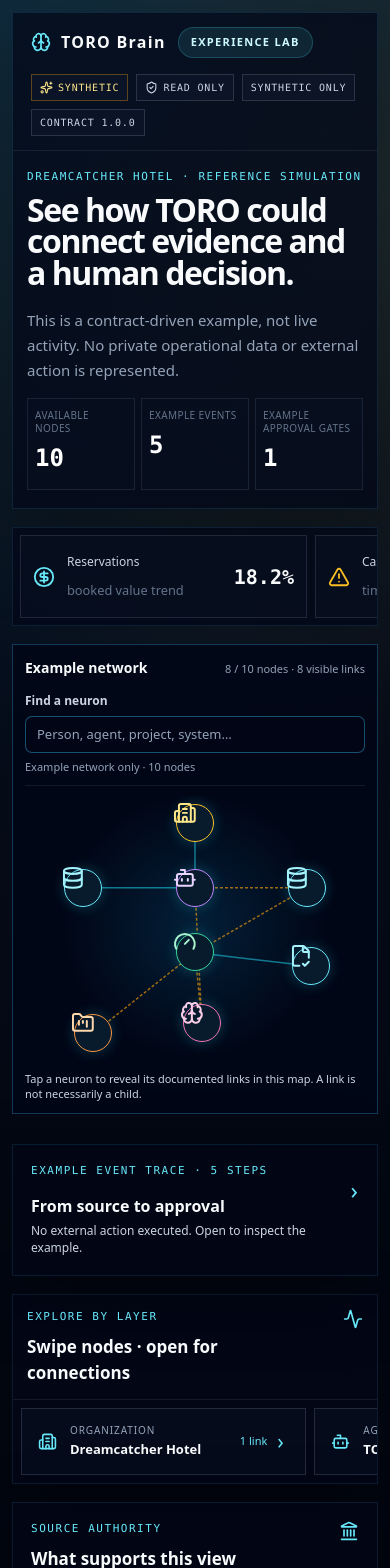
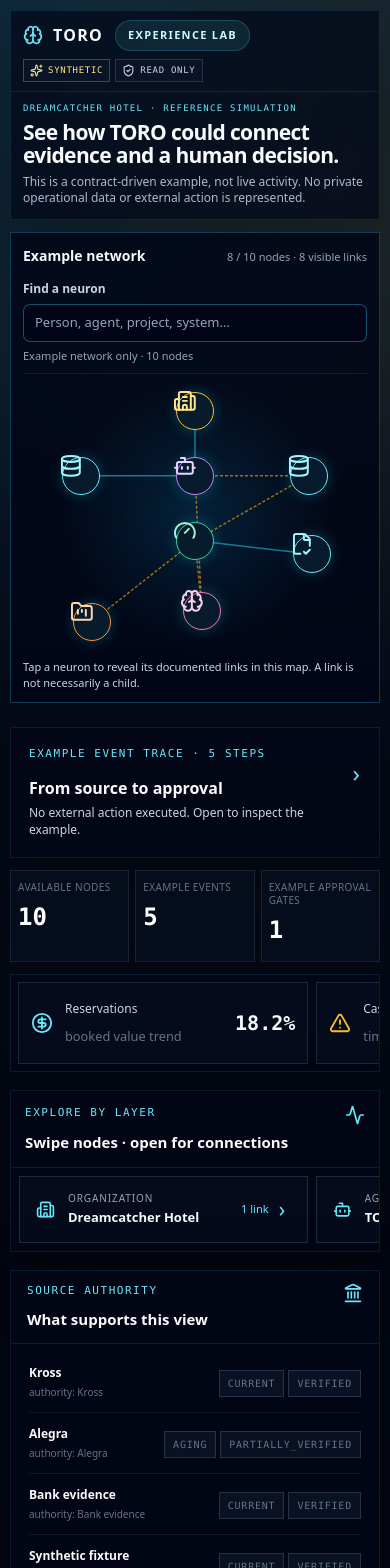
Before and after one commit to Dramcatcherst/Toro-OS, a Next.js app: page /brain in a window 390 px wide. Shown: the top 1568 px of the page. Built offline with nearby package versions, Linux system fonts and the light colour scheme.

Commit message:
Put Brain map first in viewport

```diff
--- a/src/app/brain/brain.module.css
+++ b/src/app/brain/brain.module.css
@@ -1,6 +1,6 @@
 .page {
   min-height: 100vh;
-  padding: 24px;
+  padding: 14px;
   background:
     radial-gradient(circle at 18% 0%, rgba(14, 165, 233, 0.16), transparent 30%),
     radial-gradient(circle at 88% 8%, rgba(245, 158, 11, 0.11), transparent 24%),
@@ -10,7 +10,7 @@
 
 .hero {
   max-width: 1600px;
-  margin: 0 auto 18px;
+  margin: 0 auto 12px;
   border: 1px solid rgba(56, 189, 248, 0.14);
   background: rgba(2, 6, 23, 0.72);
   box-shadow: 0 24px 80px rgba(0, 0, 0, 0.35);
@@ -21,7 +21,7 @@
   gap: 16px;
   align-items: center;
   justify-content: space-between;
-  padding: 14px 18px;
+  padding: 10px 16px;
   border-bottom: 1px solid rgba(148, 163, 184, 0.12);
 }
 
@@ -76,10 +76,7 @@
 }
 
 .heroGrid {
-  display: grid;
-  grid-template-columns: minmax(0, 1.4fr) minmax(340px, 0.6fr);
-  gap: 24px;
-  padding: clamp(24px, 4vw, 54px);
+  padding: 12px 16px 14px;
 }
 
 .eyebrow {
@@ -93,29 +90,31 @@
 }
 
 .hero h1 {
-  max-width: 1000px;
-  font-size: clamp(32px, 5vw, 72px);
-  line-height: 0.98;
-  letter-spacing: -0.045em;
+  max-width: 1100px;
+  font-size: clamp(22px, 2.4vw, 34px);
+  line-height: 1.12;
+  letter-spacing: -0.03em;
   font-weight: 900;
 }
 
 .lead {
-  max-width: 860px;
-  margin-top: 20px;
-  color: #94a3b8;
-  font-size: clamp(15px, 1.3vw, 19px);
-  line-height: 1.65;
+  max-width: 1100px;
+  margin-top: 6px;
+  color: #a9bbcf;
+  font-size: 13px;
+  line-height: 1.45;
 }
 
 .heroStats {
   display: grid;
+  grid-template-columns: repeat(3, minmax(0, 1fr));
   gap: 10px;
-  align-content: end;
+  max-width: 1600px;
+  margin: 0 auto 12px;
 }
 
 .heroStats div {
-  padding: 18px;
+  padding: 12px 14px;
   border: 1px solid rgba(148, 163, 184, 0.14);
   background: rgba(8, 15, 32, 0.68);
 }
@@ -131,9 +130,9 @@
 
 .heroStats strong {
   display: block;
-  margin: 7px 0 5px;
+  margin: 4px 0;
   font-family: ui-monospace, SFMono-Regular, Menlo, monospace;
-  font-size: 32px;
+  font-size: 22px;
   color: #fff;
 }
 
@@ -182,10 +181,10 @@
 .mainGrid,
 .lowerGrid {
   max-width: 1600px;
-  margin: 0 auto 18px;
+  margin: 0 auto 12px;
   display: grid;
-  grid-template-columns: minmax(0, 1.6fr) minmax(340px, 0.4fr);
-  gap: 18px;
+  grid-template-columns: minmax(0, 1fr);
+  gap: 12px;
 }
 
 .mainGridCanonical {
@@ -207,13 +206,13 @@
   align-items: flex-start;
   justify-content: space-between;
   gap: 18px;
-  padding: 18px;
+  padding: 12px 16px;
   border-bottom: 1px solid rgba(148, 163, 184, 0.12);
 }
 
 .graphHeader h2,
 .panelHead h2 {
-  font-size: 17px;
+  font-size: 15px;
   font-weight: 750;
   color: #f8fafc;
 }
@@ -284,7 +283,7 @@
 
 .graphCanvas {
   position: relative;
-  min-height: 720px;
+  min-height: max(520px, calc(100svh - 290px));
   overflow: hidden;
   background-image:
     linear-gradient(rgba(56, 189, 248, 0.045) 1px, transparent 1px),
@@ -733,10 +732,7 @@
 .footer svg { width: 15px; height: 15px; }
 
 @media (max-width: 1100px) {
-  .heroGrid,
-  .mainGrid { grid-template-columns: 1fr; }
-  .heroStats { grid-template-columns: repeat(3, 1fr); }
-  .graphCanvas { min-height: 660px; }
+  .graphCanvas { min-height: max(520px, calc(100svh - 290px)); }
   .node { width: 160px; }
 }
 
@@ -771,10 +767,10 @@
   .mobileBrain .mobileNode:target { border-color: #67e8f9; background: rgba(34, 211, 238, 0.12); }
   .mobileBrain .mobileNode:last-child { border-bottom: 1px solid rgba(148, 163, 184, 0.2); }
   .desktopBrain { display: none; }
-  .page { padding: 12px; }
-  .heroTopline { align-items: flex-start; flex-direction: column; }
-  .heroGrid { padding: 24px 18px; }
-  .heroStats { grid-template-columns: 1fr 1fr 1fr; }
+  .page { padding: 10px; }
+  .heroTopline { align-items: flex-start; flex-direction: column; gap: 8px; }
+  .heroGrid { padding: 10px 14px 12px; }
+  .heroStats { grid-template-columns: repeat(3, minmax(0, 1fr)); }
   .signalStrip {
     display: flex;
     gap: 8px;
@@ -806,7 +802,14 @@
 }
 
 @media (max-width: 540px) {
-  .heroGrid { gap: 16px; padding: 18px 14px; }
+  .heroTopline { padding: 9px 12px; }
+  .heroGrid { padding: 10px 12px 12px; }
+  .hero h1 { font-size: 21px; }
+  .hero .eyebrow { margin-bottom: 5px; font-size: 9px; }
+  .lead { font-size: 12px; line-height: 1.4; }
+  .badges { gap: 5px; }
+  .badges span { font-size: 9px; padding: 4px 6px; }
+  .badges span:nth-child(n + 3) { display: none; }
   .heroStats { grid-template-columns: repeat(3, minmax(0, 1fr)); gap: 6px; }
   .heroStats div { min-width: 0; padding: 10px 7px; }
   .heroStats span { font-size: 10px; line-height: 1.3; letter-spacing: 0.04em; }
--- a/src/app/brain/page.tsx
+++ b/src/app/brain/page.tsx
@@ -169,7 +169,7 @@ export default async function BrainPage() {
       <header className={styles.hero}>
         <div className={styles.heroTopline}>
           <div className="flex items-center gap-3">
-            <Link href="/" className={styles.brand}><Brain aria-hidden="true" /> TORO Brain</Link>
+            <Link href="/" className={styles.brand}><Brain aria-hidden="true" /> TORO</Link>
             <Link href="/experience-lab" className="rounded-full border border-cyan-300/20 bg-cyan-300/10 px-3 py-1.5 text-[11px] font-semibold uppercase tracking-[0.12em] text-cyan-100 hover:border-cyan-300/40">
               Experience Lab
             </Link>
@@ -192,43 +192,8 @@ export default async function BrainPage() {
                 : "This is a focused, read-only projection of authorized organization data. It does not show live agent activity, guest or employee records, payment data, or completed external actions."}
             </p>
           </div>
-          <div className={styles.heroStats}>
-            <div><span>Available nodes</span><strong>{projection.nodes.length}</strong><small>reveal within map</small></div>
-            {synthetic ? (
-              <>
-                <div><span>Example events</span><strong>{projection.recentEvents?.length ?? 0}</strong><small>simulated correlation chain</small></div>
-                <div><span>Example approval gates</span><strong>{projection.nodes.filter((node) => node.kind === "approval").length}</strong><small>no external action</small></div>
-              </>
-            ) : (
-              <>
-                <div><span>Displayed links</span><strong>{projection.edges.length}</strong><small>focused projection</small></div>
-                <div><span>Source summaries</span><strong>{projection.sources.length}</strong><small>read-only coverage</small></div>
-              </>
-            )}
-          </div>
         </div>
       </header>
-
-      {synthetic ? <section className={styles.signalStrip} aria-label="Synthetic scenario summary. Swipe or use arrow keys to inspect three signals." tabIndex={0}>
-        <div>
-          <CircleDollarSign aria-hidden="true" />
-          <span>Reservations</span>
-          <strong>{revenueNode?.metric?.value}{revenueNode?.metric?.unit}</strong>
-          <small>booked value trend</small>
-        </div>
-        <div className={styles.signalRisk}>
-          <AlertTriangle aria-hidden="true" />
-          <span>Cash coverage</span>
-          <strong>{cashNode?.metric?.value}{cashNode?.metric?.unit}</strong>
-          <small>timing gap detected</small>
-        </div>
-        <div>
-          <LockKeyhole aria-hidden="true" />
-          <span>Decision</span>
-          <strong>{pendingApproval?.status}</strong>
-          <small>owner approval required</small>
-        </div>
-      </section> : null}
 
       <section className={`${styles.mainGrid} ${synthetic ? "" : styles.mainGridCanonical}`}>
         <BrainMap projection={projection} layout={layout} />
@@ -254,6 +219,42 @@ export default async function BrainPage() {
           <ActivityTraceBody projection={projection} />
         </details> : null}
       </section>
+
+      <section className={styles.heroStats} aria-label="Projection coverage" data-brain-metrics="true">
+        <div><span>Available nodes</span><strong>{projection.nodes.length}</strong><small>reveal within map</small></div>
+        {synthetic ? (
+          <>
+            <div><span>Example events</span><strong>{projection.recentEvents?.length ?? 0}</strong><small>simulated correlation chain</small></div>
+            <div><span>Example approval gates</span><strong>{projection.nodes.filter((node) => node.kind === "approval").length}</strong><small>no external action</small></div>
+          </>
+        ) : (
+          <>
+            <div><span>Displayed links</span><strong>{projection.edges.length}</strong><small>focused projection</small></div>
+            <div><span>Source summaries</span><strong>{projection.sources.length}</strong><small>read-only coverage</small></div>
+          </>
+        )}
+      </section>
+
+      {synthetic ? <section className={styles.signalStrip} aria-label="Synthetic scenario summary. Swipe or use arrow keys to inspect three signals." tabIndex={0}>
+        <div>
+          <CircleDollarSign aria-hidden="true" />
+          <span>Reservations</span>
+          <strong>{revenueNode?.metric?.value}{revenueNode?.metric?.unit}</strong>
+          <small>booked value trend</small>
+        </div>
+        <div className={styles.signalRisk}>
+          <AlertTriangle aria-hidden="true" />
+          <span>Cash coverage</span>
+          <strong>{cashNode?.metric?.value}{cashNode?.metric?.unit}</strong>
+          <small>timing gap detected</small>
+        </div>
+        <div>
+          <LockKeyhole aria-hidden="true" />
+          <span>Decision</span>
+          <strong>{pendingApproval?.status}</strong>
+          <small>owner approval required</small>
+        </div>
+      </section> : null}
 
       <div className={styles.mobileBrain}><AccessibleNodeList projection={projection} compact /></div>
 
```
Also changed, not shown: 1 other file (tests, documents, lock files or other folders).
